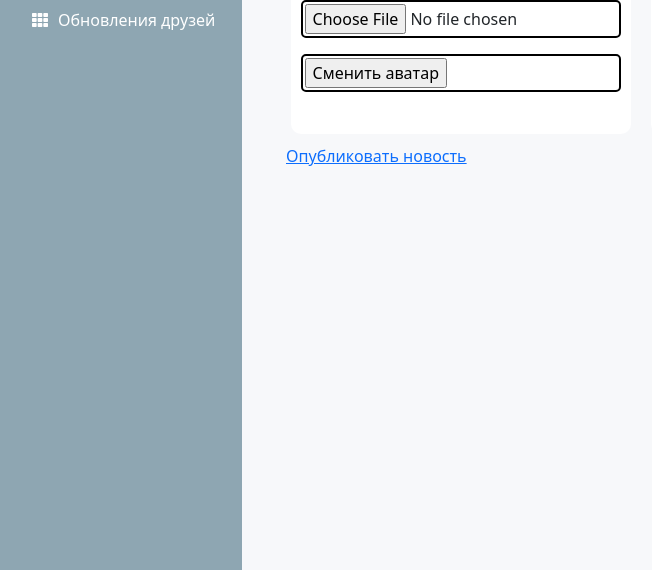
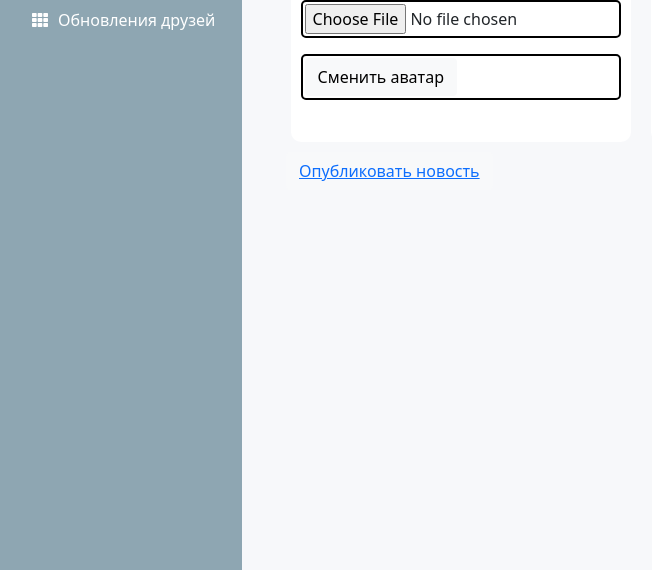
Before and after one commit to iesub/TRPPSite, a Python web app: template app/templates/user.html in a window 1280 px wide. Shown: the part 290-860 px from the top of the page, without its empty margins (8-660 px from the left). Run offline with Jinja, Linux system fonts and the light colour scheme; the template is opened without the code that fills it, so the values that code supplies are empty; some libraries are stand-ins or nearby versions.

Commit message:
buttons change avatar and publish comment

```diff
--- a/app/templates/user.html
+++ b/app/templates/user.html
@@ -15,8 +15,8 @@
                                 {% endif %}
                                 {% if user == current_user %}
                                     <form action="{{ url_for('upload') }}" method="POST" enctype="multipart/form-data">
-                                        <p><input type="file" name="file"></p>
-                                        <p><input type="submit" value="Сменить аватар"></p>
+                                        <p><input type="file" name="file" class="form-control-file" id="exampleFormControlFile1"></p>
+                                        <p> <button type="submit" class="btn btn-light">Сменить аватар</button></p>
                                     </form>
                                 {% endif %}
 
@@ -53,7 +53,8 @@
                 <div class="col-lg-5 col-md-32 col-sm-32">
                     <div class='client-news'>
                         {% if user==current_user %}
-                            <a href="{{ url_for('create_news') }}"> Опубликовать новость</a><br>
+                            <p><button type="submit" class="btn btn-light" ><a href="{{ url_for('create_news') }}">Опубликовать новость</a></button></p>
+
                         {% endif %}
                         {% for news_item in news %}
                             <div class='note'>
@@ -71,7 +72,7 @@
                                 <form action="{{ url_for('comment', username=user.username, news_id=news_item.id) }}"
                                       method="POST" enctype="multipart/form-data">
                                     <p><input type="text" name="comment" placeholder="Написать комментарий"></p>
-                                    <p><input type="submit" value="Опубликовать комментарий"></p>
+                                <p><button type="submit" class="btn btn-light" >Опубликовать комментарий</button></p>
                                 </form>
                                 </label>
                                 </p>
```
